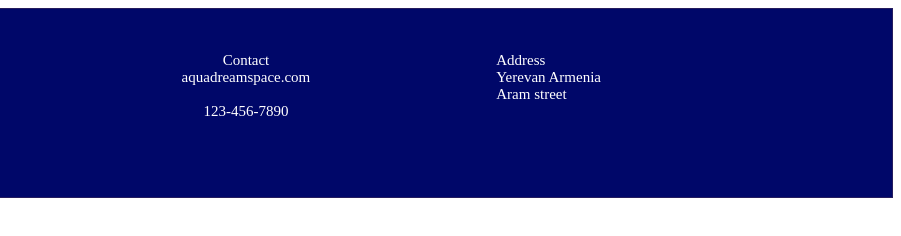
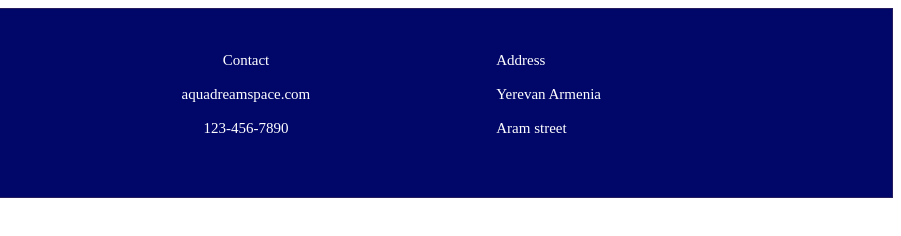
Before and after one commit to mariajavadyan/website-for-an-aquarium-company, a website built with webpack: page public/index.html in a window 1280 px wide. Shown: the full height of the page, 379-1280 px from the left. Built offline with nearby package versions, Linux system fonts and the light colour scheme.

Commit message:
fix style in footer

```diff
--- a/src/components/FooterContent/Address/Address.component.js
+++ b/src/components/FooterContent/Address/Address.component.js
@@ -8,15 +8,15 @@ function createAddress() {
   let emptyElement = document.createElement("div");
 
   addressElement.textContent = "Address";
-  addressElement.setAttribute("class", commonStyles["mt-17"]);
 
   addressContainerElement.setAttribute("class", commonStyles["container-elem"]);
   addressContainerElement.append(addressElement);
 
   cityElement.textContent = "Yerevan Armenia";
+  cityElement.setAttribute("class", commonStyles["mt-17"]);
   addressContainerElement.append(cityElement);
 
-  streetElement.setAttribute("class", commonStyles["mb-0"]);
+  streetElement.classList.add(commonStyles["mb-0"], commonStyles["mt-17"]);
   streetElement.textContent = "Aram street";
 
   addressContainerElement.append(streetElement);
--- a/src/components/FooterContent/CommonStyles.css
+++ b/src/components/FooterContent/CommonStyles.css
@@ -1,3 +1,7 @@
+.mt-17 {
+    margin-top: 17px;
+}
+
 .mb-0 {
     margin-bottom: 0;
 }
--- a/src/components/FooterContent/Contact/Contact.component.js
+++ b/src/components/FooterContent/Contact/Contact.component.js
@@ -14,11 +14,11 @@ function createContact() {
     contactElement.textContent = "Contact";
     contactContainerElement.append(contactElement);
     mailElement.textContent = "aquadreamspace.com";
+    mailElement.setAttribute("class", commonStyles["mt-17"]);
     contactContainerElement.append(mailElement);
-    emptyElement.setAttribute("class", styles["mt-17"]);
     contactContainerElement.append(emptyElement);
     telElement.textContent = "123-456-7890";
-    telElement.setAttribute("class", commonStyles["mb-0"]);
+    telElement.classList.add(commonStyles["mb-0"], commonStyles["mt-17"]);
     contactContainerElement.append(telElement);
 
 
--- a/src/components/FooterContent/Contact/Contact.module.css
+++ b/src/components/FooterContent/Contact/Contact.module.css
@@ -1,7 +1,3 @@
-.mt-17 {
-    margin-top: 17px;
-}
-
 .w-50 {
     width: 50%;
 }
```
